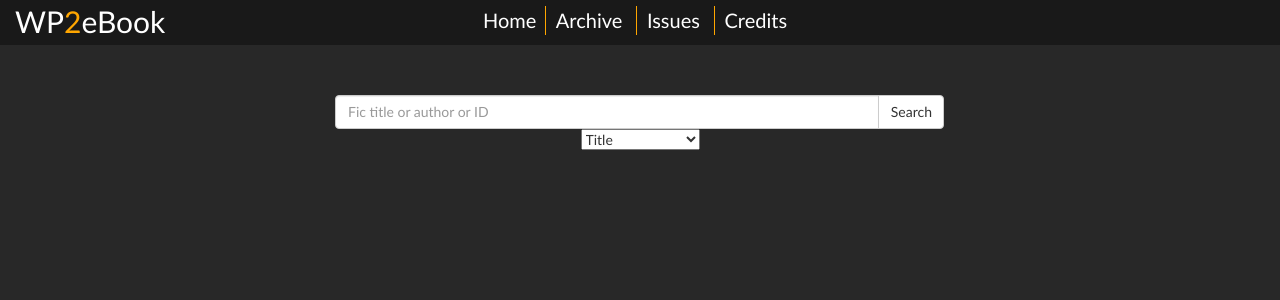
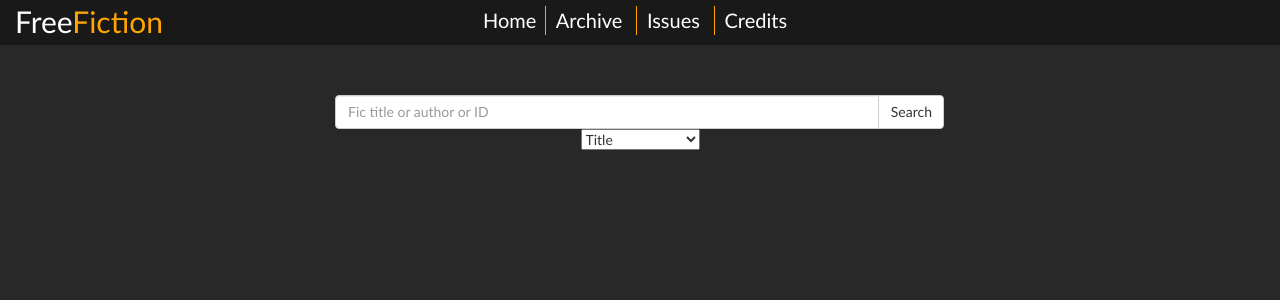
Before and after one commit to bastien8060/ff2ebookv2, a PHP site: page /archive.php in a window 1280 px wide. Shown: the top 300 px of the page. Run offline with PHP 8.4, Linux system fonts and the light colour scheme; some libraries are stand-ins or nearby versions.

Commit message:
Changed Name

```diff
--- a/archive.php
+++ b/archive.php
@@ -26,8 +26,8 @@ function hasSearch($search) { return $search !== false; }
     <link rel="icon" type='image/x-icon' href="ico/favicon.ico"/>
     <meta http-equiv="Content-Type" content="text/html;charset=utf-8">
     <meta name="viewport" content="width=device-width, initial-scale=1">
-    <title>WP2EBOOK - The FanFiction Archive</title>
-    <meta name="description" content="WP2EBook Archive. WattPad, FanFiction Convertions Archive. Find here all precedently converted ebooks and download them to your computer for free.">
+    <title>FreeFiction - The FanFiction Archive</title>
+    <meta name="description" content="FreeFiction Archive. WattPad, FanFiction Convertions Archive. Find here all precedently converted ebooks and download them to your computer for free.">
     <!-- Global site tag (gtag.js) - Google Analytics -->
     <script async src="https://www.googletagmanager.com/gtag/js?id=UA-131272468-1"></script>
     <script>
--- a/menu.html
+++ b/menu.html
@@ -1,6 +1,6 @@
 
 <div class="row dark-gray">
-    <div class="col-xs-3 header text-left">WP<span class="text-highlight">2</span>eBook</div>
+    <div class="col-xs-3 header text-left">Free<span class="text-highlight">Fiction</span></div>
     <!-- Desktop menu -->
     <div class="menu-option col-md-6">
         <ul class="list-inline visible-md-block visible-lg-block">
```
